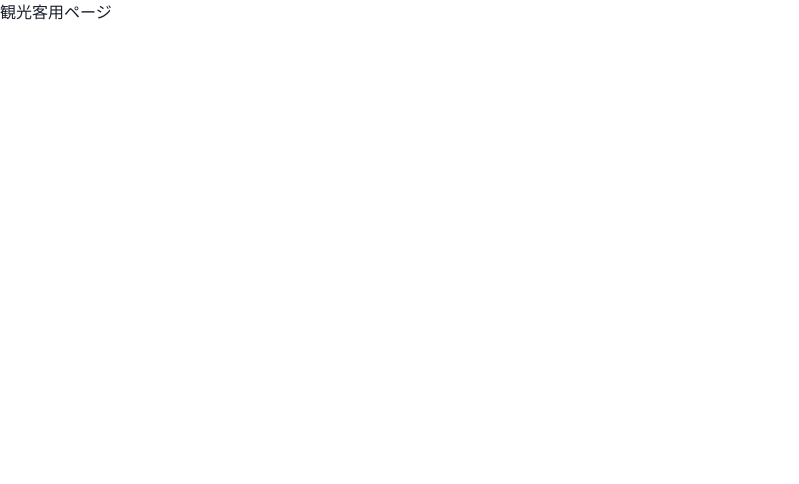
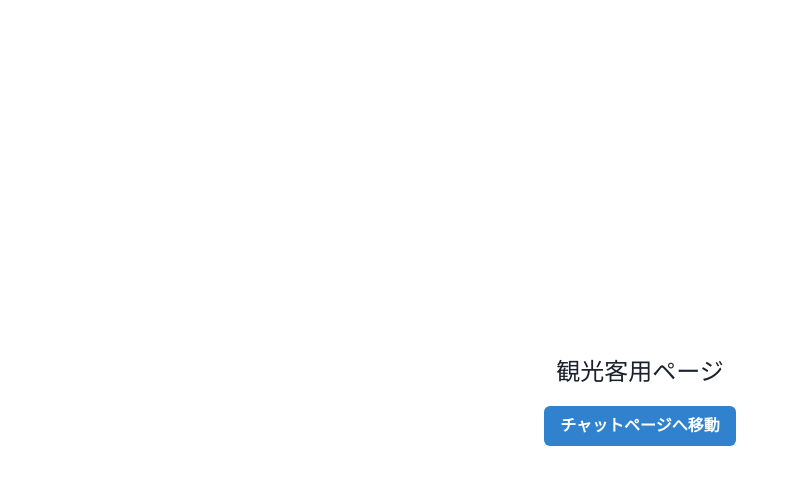
Before and after one commit to s1f102202730/region-team-project, a Next.js app: page /tourist in a window 1280 px wide. Shown: the top 484 px of the page, without its empty margins (0-799 px from the left). Built offline with nearby package versions, Linux system fonts and the light colour scheme.

Commit message:
transition chat

```diff
--- a/app/tourist/page.tsx
+++ b/app/tourist/page.tsx
@@ -1,10 +1,20 @@
 "use client"
-import { Text } from '@chakra-ui/react'
+import { Text, Button, VStack } from '@chakra-ui/react';
+import { useRouter } from 'next/navigation';
 
-export default function municipalityTop(){
-    return (
-        <>
-        <Text>観光客用ページ</Text>
-        </>
-    )
+export default function TouristPage() {
+  const router = useRouter();
+
+  const handleGoToChat = () => {
+    router.push('/chat');
+  };
+
+  return (
+    <VStack spacing={4} align="center" justify="center" minHeight="100vh">
+      <Text fontSize="2xl">観光客用ページ</Text>
+      <Button colorScheme="blue" onClick={handleGoToChat}>
+        チャットページへ移動
+      </Button>
+    </VStack>
+  );
 }
```
